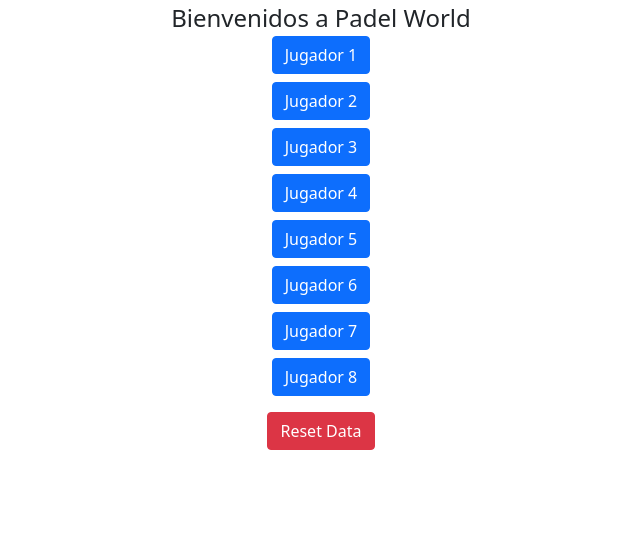
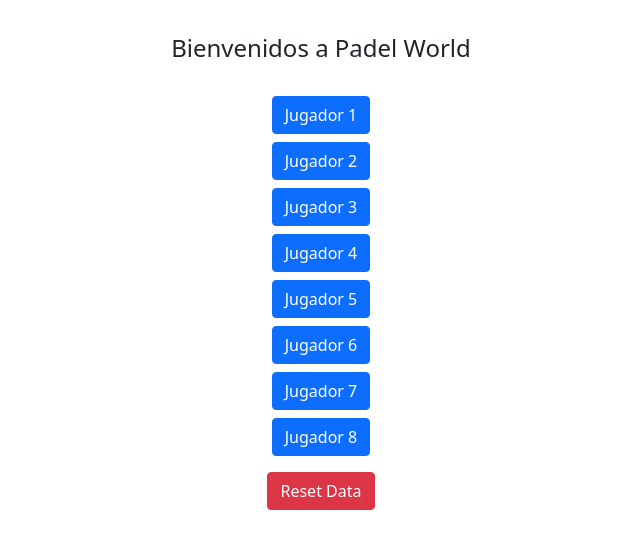
Before and after one commit to frenkyvv/padelworld, a Next.js app: page / in a window 1280 px wide. Shown: the top 548 px of the page, without its empty margins (319-959 px from the left). Built offline with nearby package versions, Linux system fonts and the light colour scheme; no server answers.

Commit message:
se modifica el padding

```diff
--- a/app/styles.css
+++ b/app/styles.css
@@ -4,12 +4,15 @@
     justify-content: center;
     align-items: center;
     width: 100%;
+
 }
 .titulo {
     display: flex;
     justify-content: center;
     align-items: center;
     font-size: 24px;
+    padding-bottom: 30px;
+    padding-top: 30px;
 }
 .subtitulo {
     display: flex;
```
